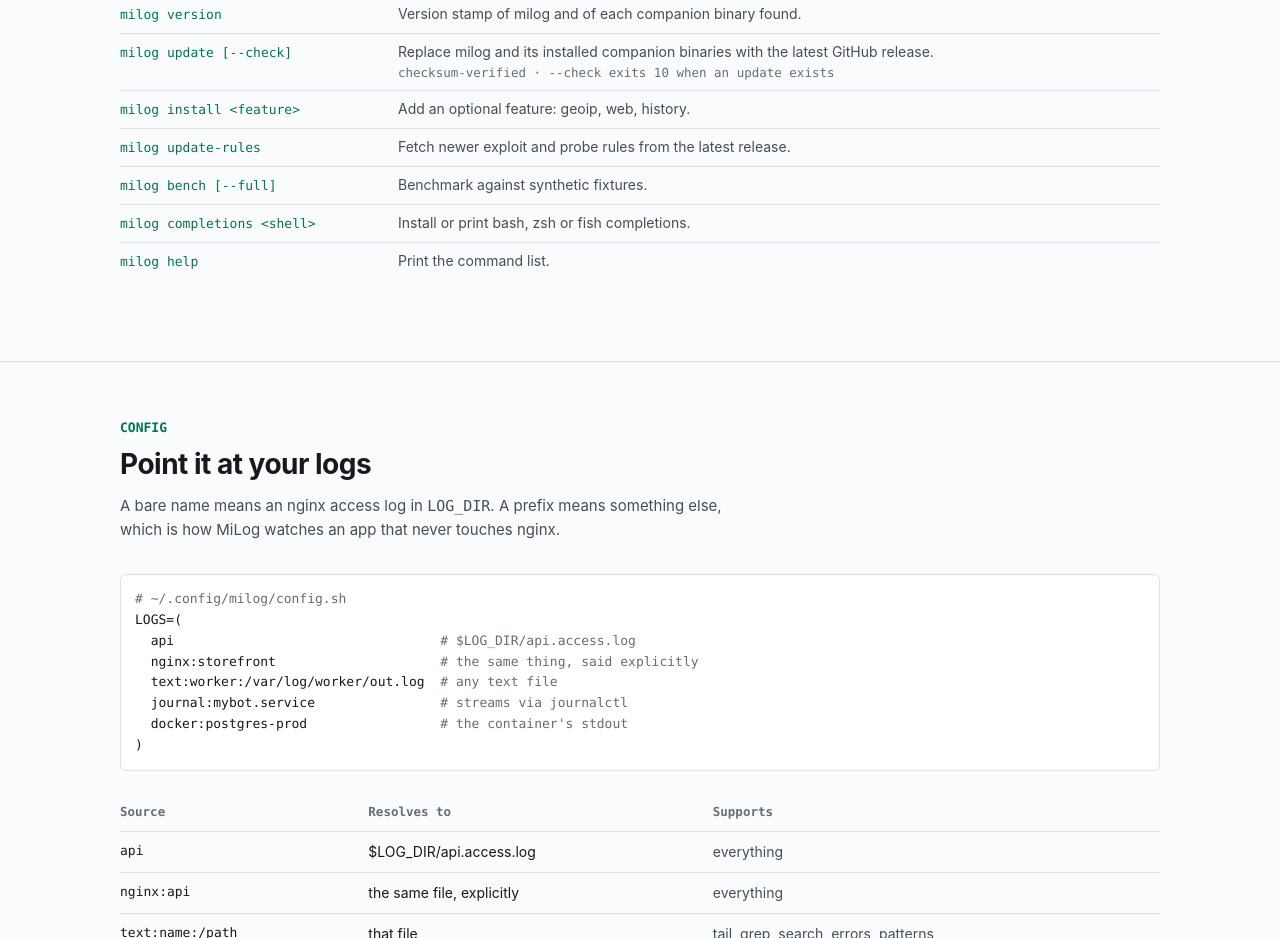
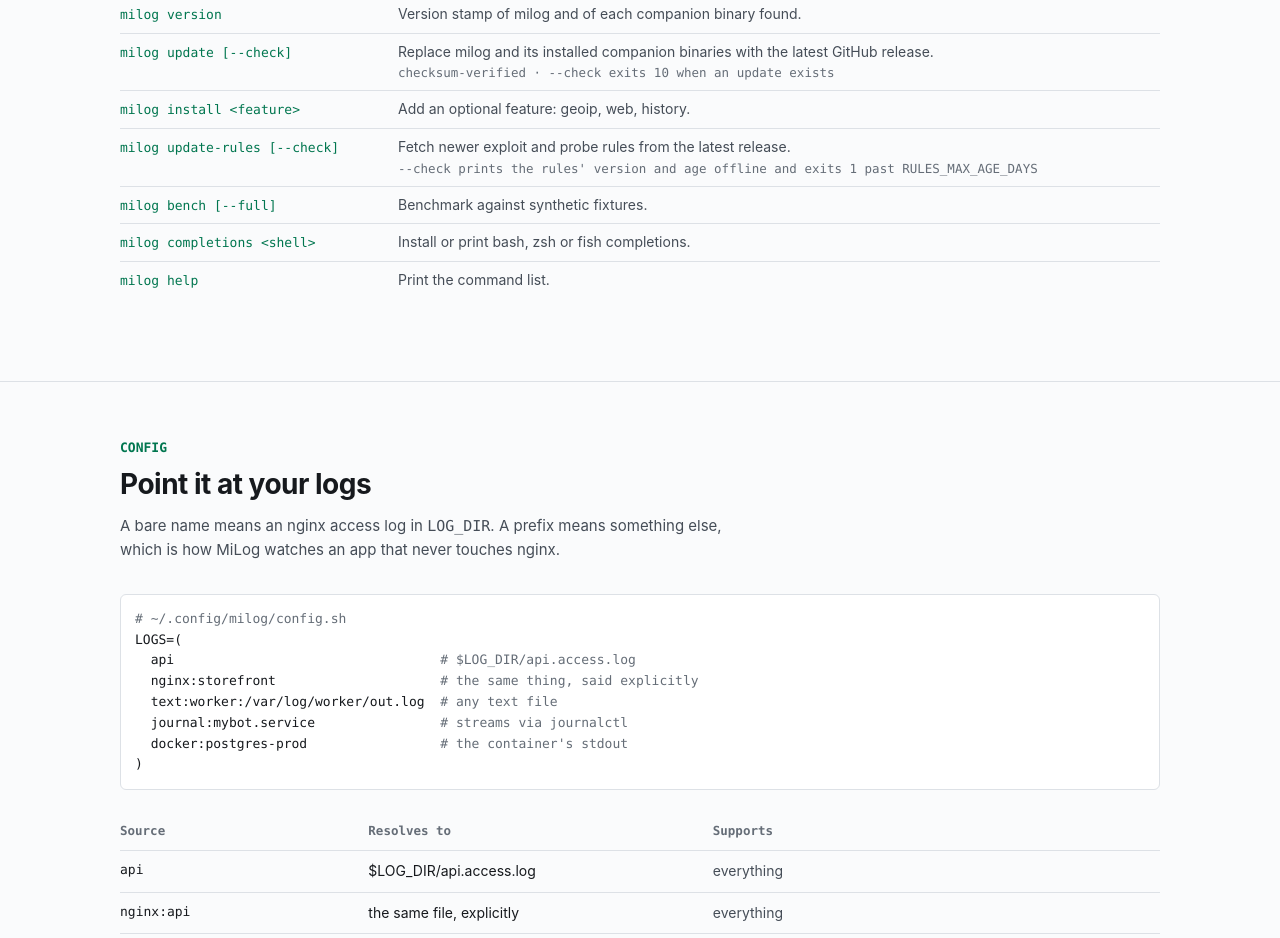
Before and after one commit to chud-lori/milog, a plain HTML site: page docs/index.html in a window 1280 px wide. Shown: the part 5027-5965 px from the top of the page. Drawn offline with Linux system fonts and the light colour scheme.

Commit message:
Add update-rules --check and a doctor line for rules age

```diff
--- a/docs/index.html
+++ b/docs/index.html
@@ -630,7 +630,7 @@
           <div class="cmd"><dt>milog version</dt><dd>Version stamp of milog and of each companion binary found.</dd></div>
           <div class="cmd"><dt>milog update [--check]</dt><dd>Replace milog and its installed companion binaries with the latest GitHub release. <span class="hint">checksum-verified · --check exits 10 when an update exists</span></dd></div>
           <div class="cmd"><dt>milog install &lt;feature&gt;</dt><dd>Add an optional feature: geoip, web, history.</dd></div>
-          <div class="cmd"><dt>milog update-rules</dt><dd>Fetch newer exploit and probe rules from the latest release.</dd></div>
+          <div class="cmd"><dt>milog update-rules [--check]</dt><dd>Fetch newer exploit and probe rules from the latest release. <span class="hint">--check prints the rules' version and age offline and exits 1 past RULES_MAX_AGE_DAYS</span></dd></div>
           <div class="cmd"><dt>milog bench [--full]</dt><dd>Benchmark against synthetic fixtures.</dd></div>
           <div class="cmd"><dt>milog completions &lt;shell&gt;</dt><dd>Install or print bash, zsh or fish completions.</dd></div>
           <div class="cmd"><dt>milog help</dt><dd>Print the command list.</dd></div>
```
Also changed, not shown: 11 other files.
